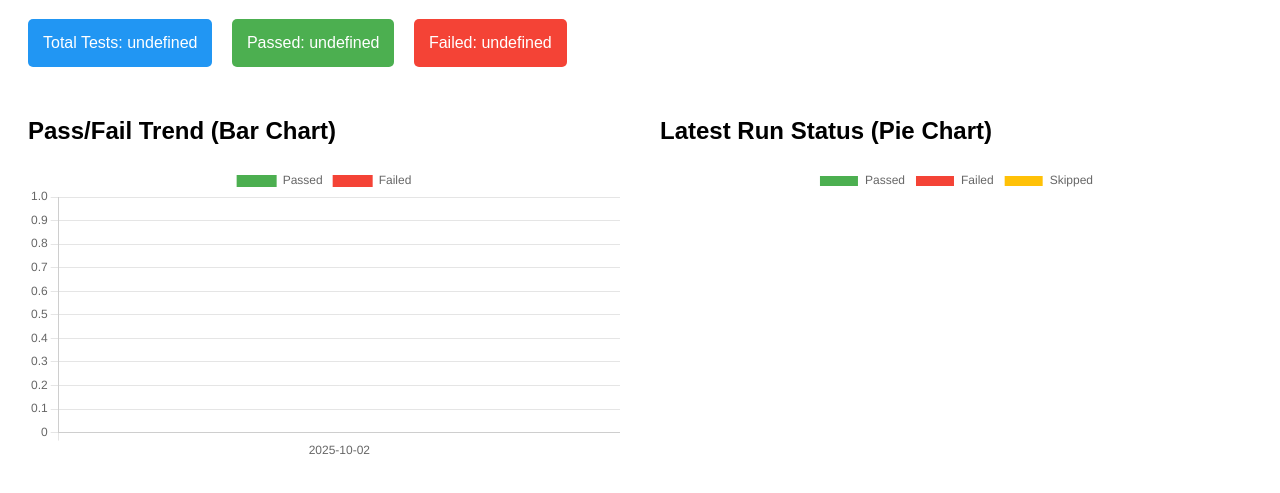
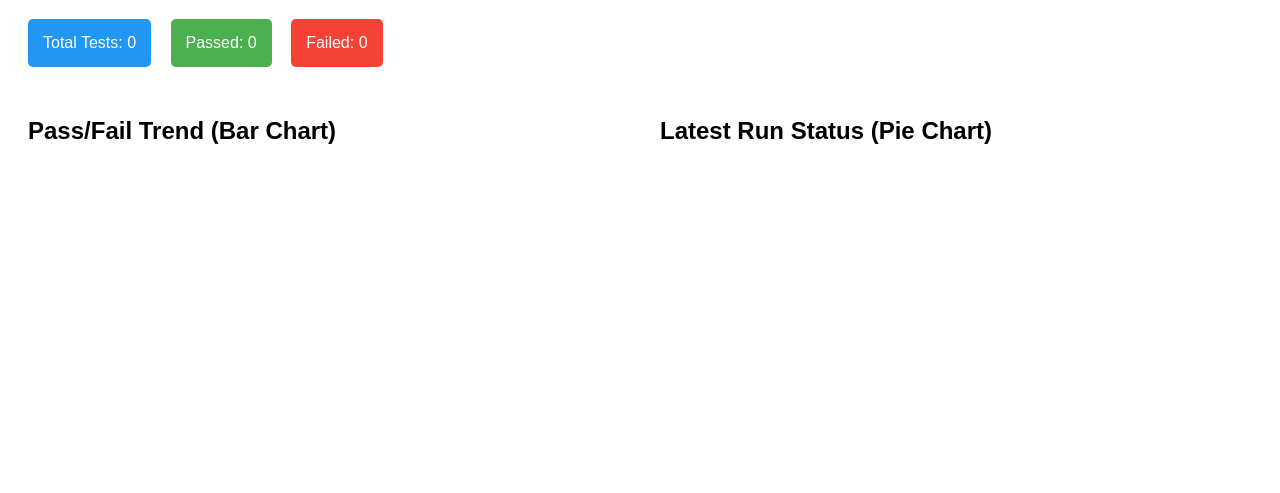
Before and after one commit to shilpashreev/test-demo, a plain HTML site: page index.html in a window 1280 px wide. Shown: the part 101-594 px from the top of the page. Drawn offline with nearby package versions, Linux system fonts and the light colour scheme.

Commit message:
deploy: 96608acf0033e14fcb2f600257afb2a01ca87364

```diff
--- a/index.html
+++ b/index.html
@@ -25,9 +25,9 @@
     <h1>Playwright Test Dashboard (Last 15 Days)</h1>
 
     <div class="stats">
-        <div class="stat-box total">Total Tests: undefined</div>
-        <div class="stat-box passed">Passed: undefined</div>
-        <div class="stat-box failed">Failed: undefined</div>
+        <div class="stat-box total">Total Tests: 0</div>
+        <div class="stat-box passed">Passed: 0</div>
+        <div class="stat-box failed">Failed: 0</div>
     </div>
 
     <div class="grid">
@@ -43,15 +43,15 @@
 
     <script>
         // Data from the script execution
-        const labels = ["2025-10-02"];
-        const passedData = [null];
-        const failedData = [null];
-        const currentPassed = undefined;
-        const currentFailed = undefined;
+        const labels = [];
+        const passedData = [];
+        const failedData = [];
+        const currentPassed = 0;
+        const currentFailed = 0;
         const currentSkipped = 0;
 
         // Bar Chart (Trend)
-        if (labels.length > 0) { // Check data exists before trying to draw
+        if (labels.length > 0) {
             new Chart(document.getElementById('barChart'), {
                 type: 'bar',
                 data: {
```
Also changed, not shown: report_history.json (deleted, +0 -8 lines).
